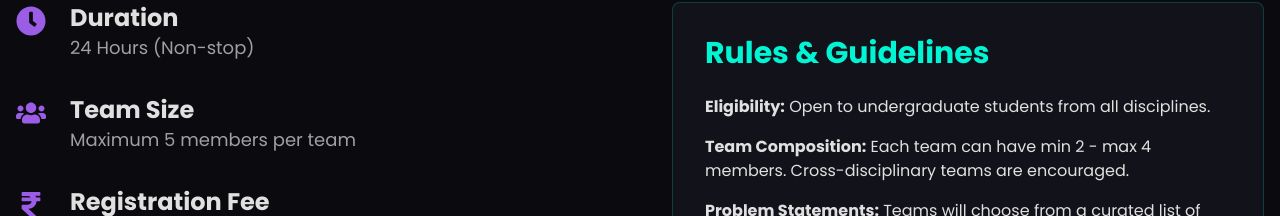
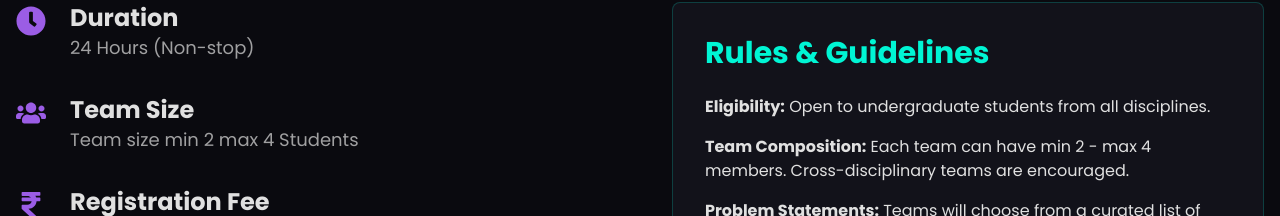
Before and after one commit to Sailnagale/agriai-hackathon-website-2, a Next.js app: page / in a window 1280 px wide. Shown: the part 2478-2694 px from the top of the page. Built offline with nearby package versions, Linux system fonts and the light colour scheme.

Commit message:
added final chages 5

```diff
--- a/src/components/sections/Rules.tsx
+++ b/src/components/sections/Rules.tsx
@@ -36,7 +36,7 @@ const HACKATHON_DETAILS: DetailItem[] = [
   {
     icon: FaUsers,
     title: "Team Size",
-    description: "Maximum 5 members per team",
+    description: "Team size min 2 max 4 Students",
   },
   {
     icon: FaRupeeSign,
```
